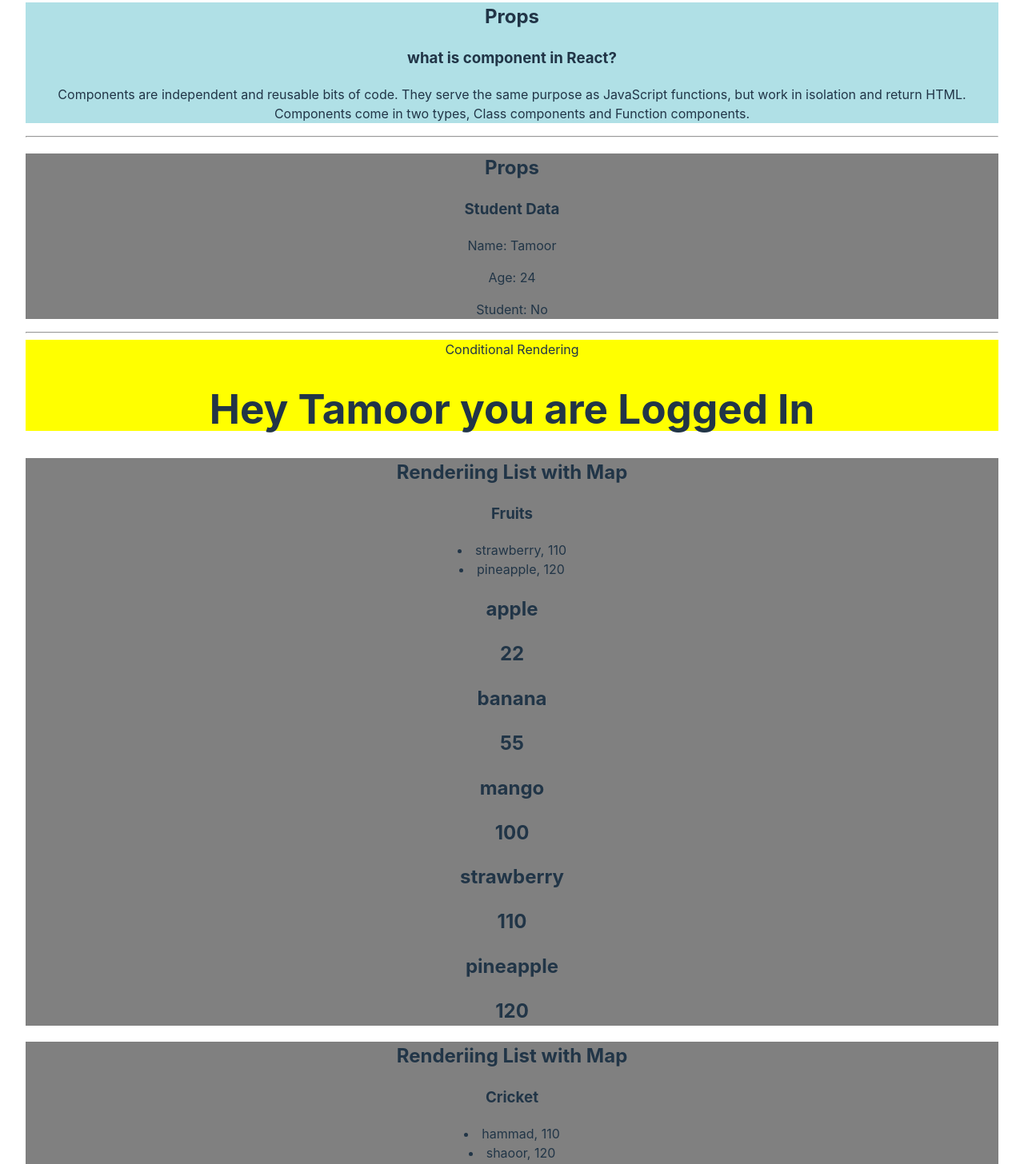
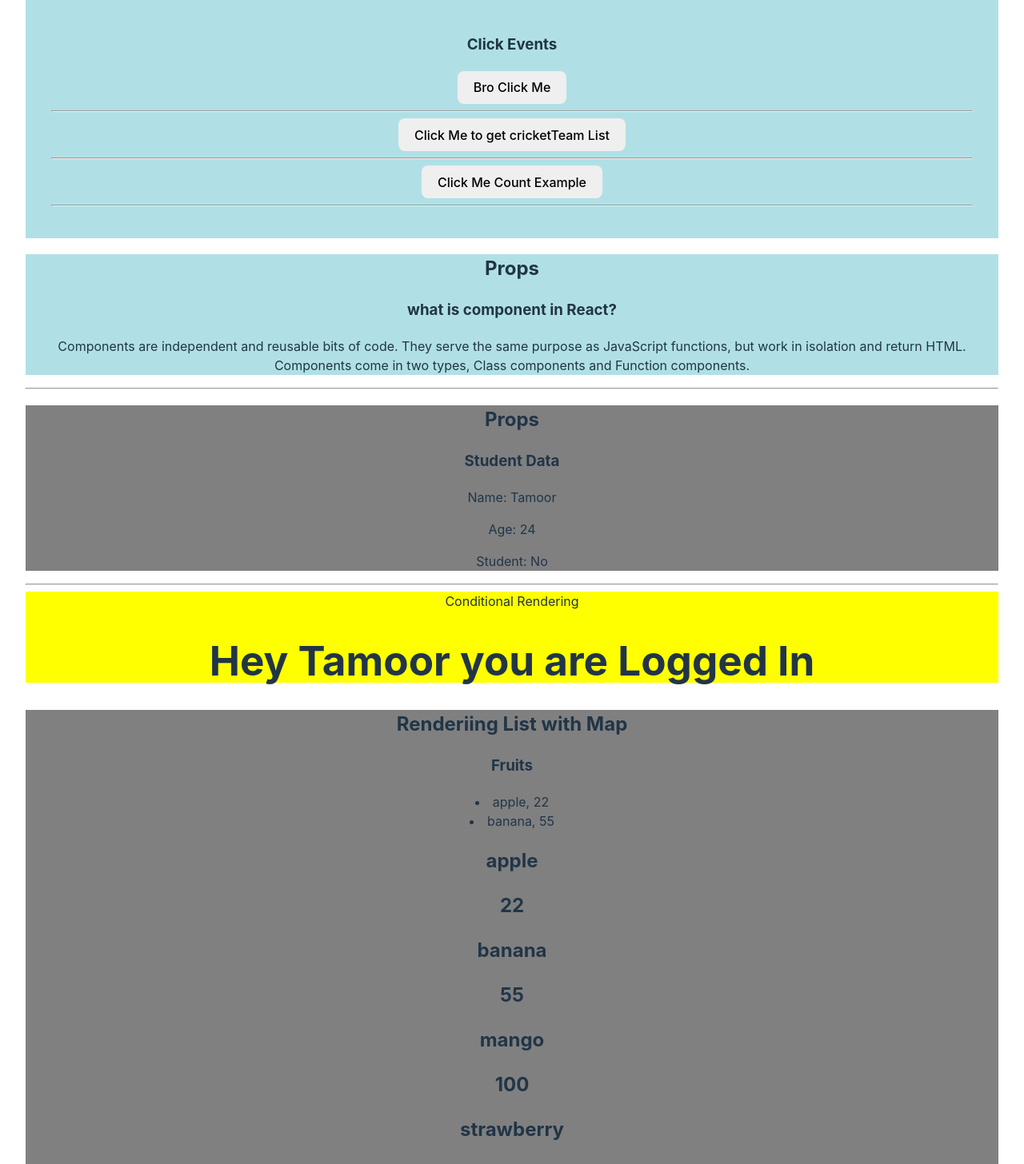
Before and after one commit to TamoorKhokhar/react2024, a React (Vite) app in the folder react2024/: page / in a window 1280 px wide. Shown: the part 280-1736 px from the top of the page at 80% size. Built offline with nearby package versions, Linux system fonts and the light colour scheme.

Commit message:
Handle clcik events with different examples

```diff
--- a/react2024/src/App.jsx
+++ b/react2024/src/App.jsx
@@ -1,10 +1,11 @@
 import "./App.css";
-import Home from "./components/Home";
+import Home from "./components/home";
 import List from "./components/List";
 import Footer from "./components/footer";
 import Header from "./components/header";
 import Students from "./components/student";
 import UserInfo from "./components/userInfo";
+import Button from "./components/button";
 
 function App() {
   const Fruits = [
@@ -25,6 +26,8 @@ function App() {
     <>
       <div>
         <Header />
+        <Button />
+
         <Home
           background="powderblue"
           question="what is component in React?"
--- a/react2024/src/components/List.jsx
+++ b/react2024/src/components/List.jsx
@@ -1,7 +1,7 @@
 function List({ background, items, category }) {
   const itemList = items;
 
-  const lowCalories = items.filter((item) => item.calories > 100);
+  const lowCalories = items.filter((item) => item.calories < 100);
   const listItems = lowCalories.map((item) => {
     return (
       <li key={item.name}>
--- /dev/null
+++ b/react2024/src/components/button.jsx
@@ -0,0 +1,96 @@
+import { useState } from "react";
+
+const cricketTeam = [
+  { name: "Ali", calories: 22 },
+  { name: "tamooer", calories: 55 },
+  { name: "ali ss", calories: 100 },
+  { name: "hammad", calories: 110 },
+  { name: "shaoor", calories: 120 },
+];
+function Button() {
+  const [showTeamData, setShowTeamData] = useState(false);
+
+  // OR
+
+  const handleClick = () => {
+    setShowTeamData(!showTeamData);
+  };
+  // OR
+  const handleClick2 = (name) => {
+    alert(`${name} stop clcik me`);
+  };
+  // OR
+  let count = 0;
+  const handleClick3 = (name) => {
+    if (count < 3) {
+      count++;
+      alert(`${name} you click me ${count} times`);
+    } else {
+      alert("Bro stop clicking me i will fight with you");
+    }
+  };
+  return (
+    <>
+      {/* <div
+        style={{
+          backgroundColor: "powderblue",
+          padding: "2rem",
+        }}
+      >
+        <h3>Click Events</h3>
+        <button style={{ backgroundColor: "ButtonFace" }} onClick={handleClick}>
+          Click Me Button Event
+        </button>
+
+      </div> */}
+
+      {/* or hide and show array of object with clcik event */}
+
+      <div
+        style={{
+          backgroundColor: "powderblue",
+          padding: "2rem",
+        }}
+      >
+        <h3>Click Events</h3>
+        <button
+          style={{ backgroundColor: "ButtonFace" }}
+          onClick={() => handleClick2("Bro")}
+        >
+          Bro Click Me
+        </button>
+        <hr></hr>
+        {/* OR */}
+        <button style={{ backgroundColor: "ButtonFace" }} onClick={handleClick}>
+          Click Me to get cricketTeam List
+        </button>
+        {showTeamData && (
+          <div>
+            <ul>
+              {cricketTeam.map((team) => {
+                return (
+                  <li key={team.name}>
+                    <p>
+                      {team.name},{team.calories}
+                    </p>
+                  </li>
+                );
+              })}
+            </ul>
+          </div>
+        )}
+        <hr></hr>
+        {/* OR */}
+        <button
+          style={{ backgroundColor: "ButtonFace" }}
+          onClick={() => handleClick3("Bro")}
+        >
+          Click Me Count Example
+        </button>
+        <hr></hr>
+      </div>
+    </>
+  );
+}
+
+export default Button;
--- a/react2024/src/components/userInfo.jsx
+++ b/react2024/src/components/userInfo.jsx
@@ -7,7 +7,7 @@ function UserInfo({ isLoggedIn, userName }) {
   //     return <h2> Please Log in to continue</h2>;
   //   }
 
-  // Another option we can use ternory operator
+  // Another option we can use ternary operator
   return (
     // <h1>
     //   {isLoggedIn
```
